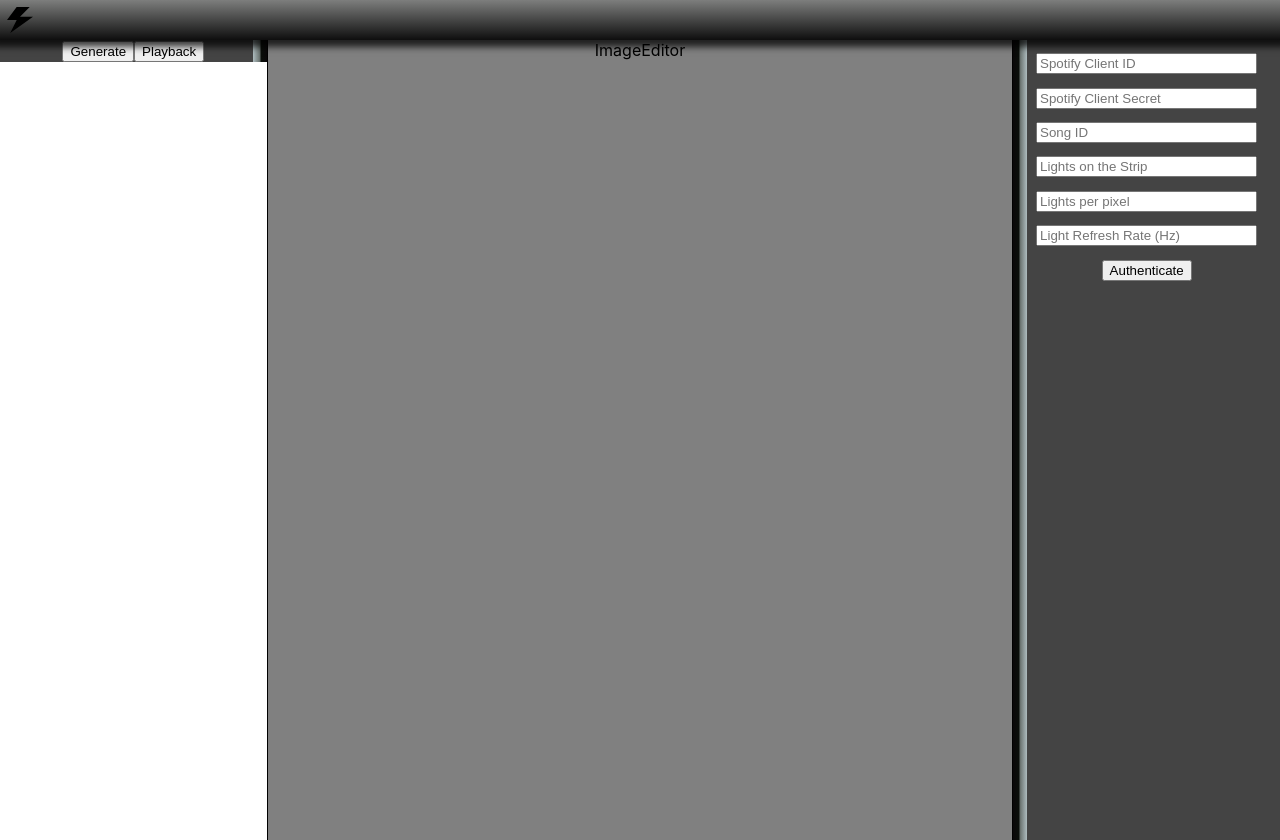
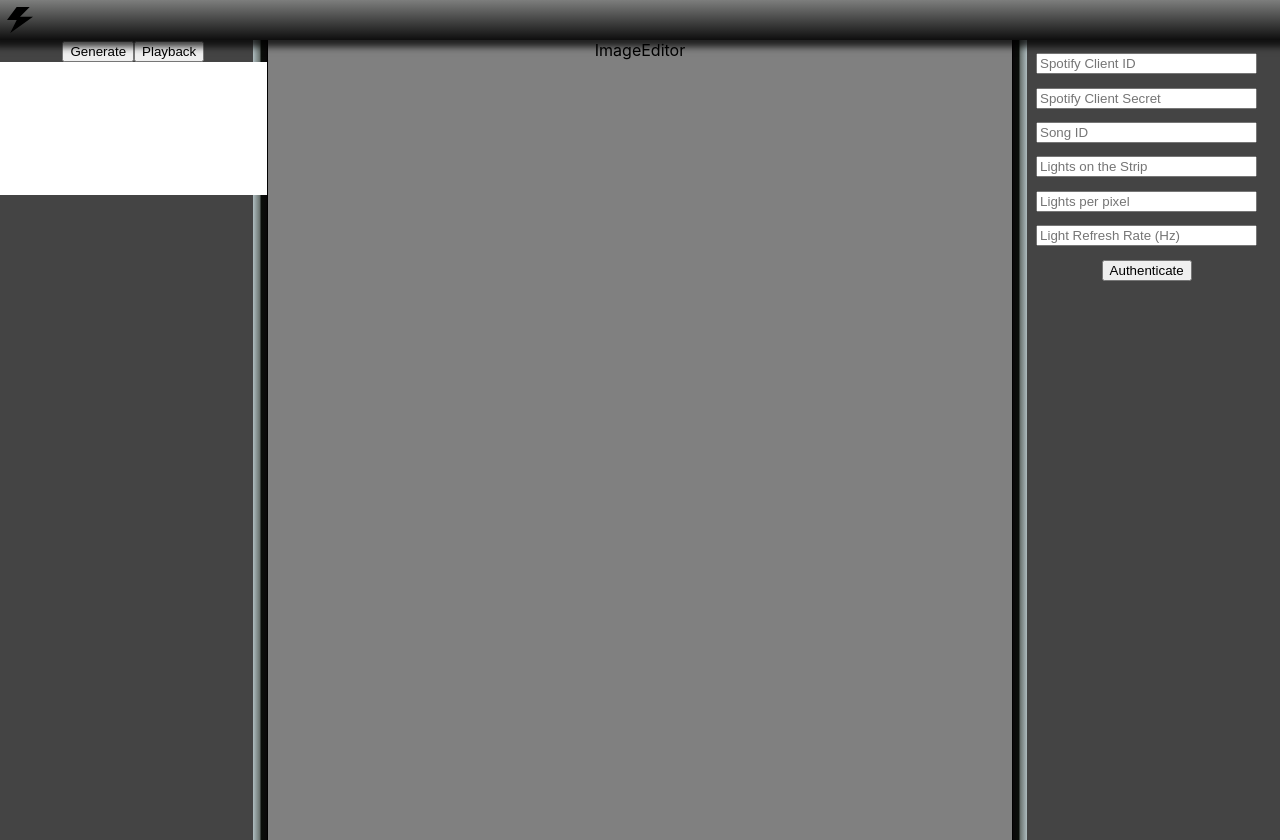
Before and after one commit to mitchholm/ThunderstruckEditor, a React (Create React App) app: page / in a window 1280 px wide. Built offline with nearby package versions, Linux system fonts and the light colour scheme.

Commit message:
Fix waveform bug

```diff
--- a/src/Waveform.css
+++ b/src/Waveform.css
@@ -35,7 +35,5 @@
 
 #display {
     width: 200pt;
-    height: 5000px;
     background-color: white;
-    overflow: scroll;
 }
--- a/src/Waveform.js
+++ b/src/Waveform.js
@@ -75,7 +75,7 @@ class Waveform extends React.Component {
         ctx.moveTo(width / 2, 0)
 
         data.segments.forEach((segment) => {
-            amplitude = (width / 2) + (segment.loudness_max * 5);
+            amplitude = (width / 2) + (segment.loudness_start * 3);
             ctx.lineTo(Math.round(amplitude % width), (i += segment.duration * heightInc));
         })
         ctx.lineTo((width / 2), i);
@@ -88,8 +88,8 @@ class Waveform extends React.Component {
         ctx.beginPath();
         ctx.moveTo(width / 2, 0)
         data.segments.forEach((segment) => {
-            amplitude = (width / 2) + (segment.loudness_max * 5) * -1;
-            ctx.lineTo(Math.round(amplitude % width), (i += segment.duration * heightInc));
+            amplitude = (width / 2) - (segment.loudness_start * 3);
+            ctx.lineTo(Math.round(amplitude), (i += segment.duration * heightInc));
         })
         ctx.lineTo((width / 2), i);
         ctx.lineTo((width / 2), 0);
```
